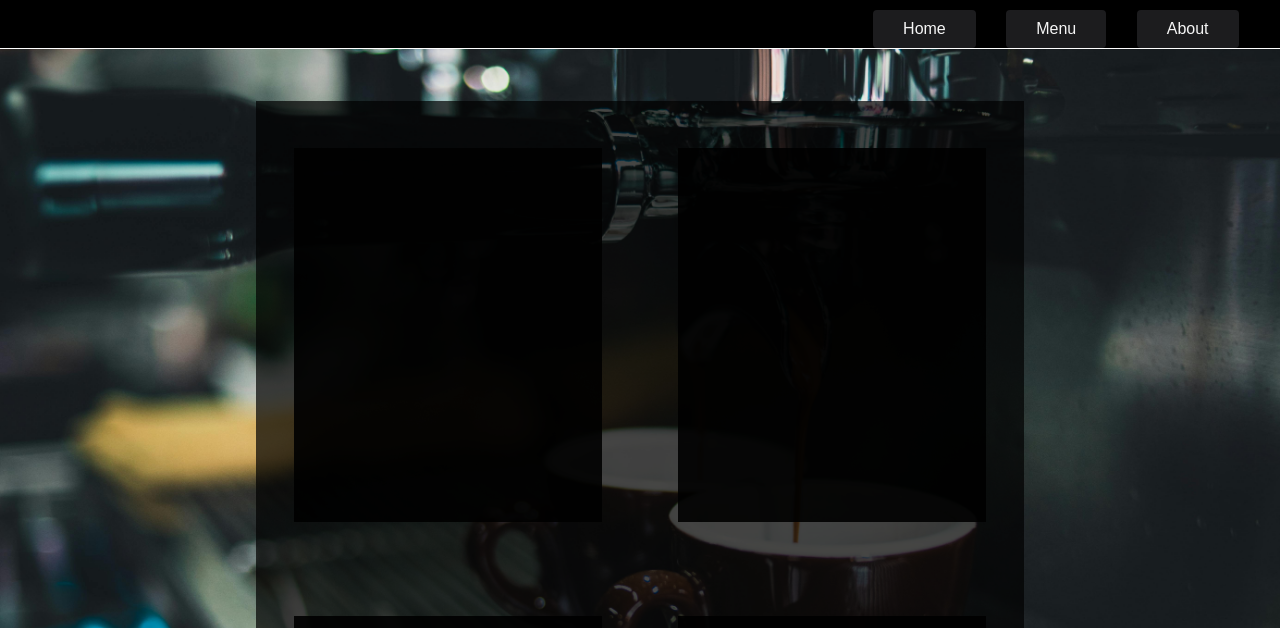
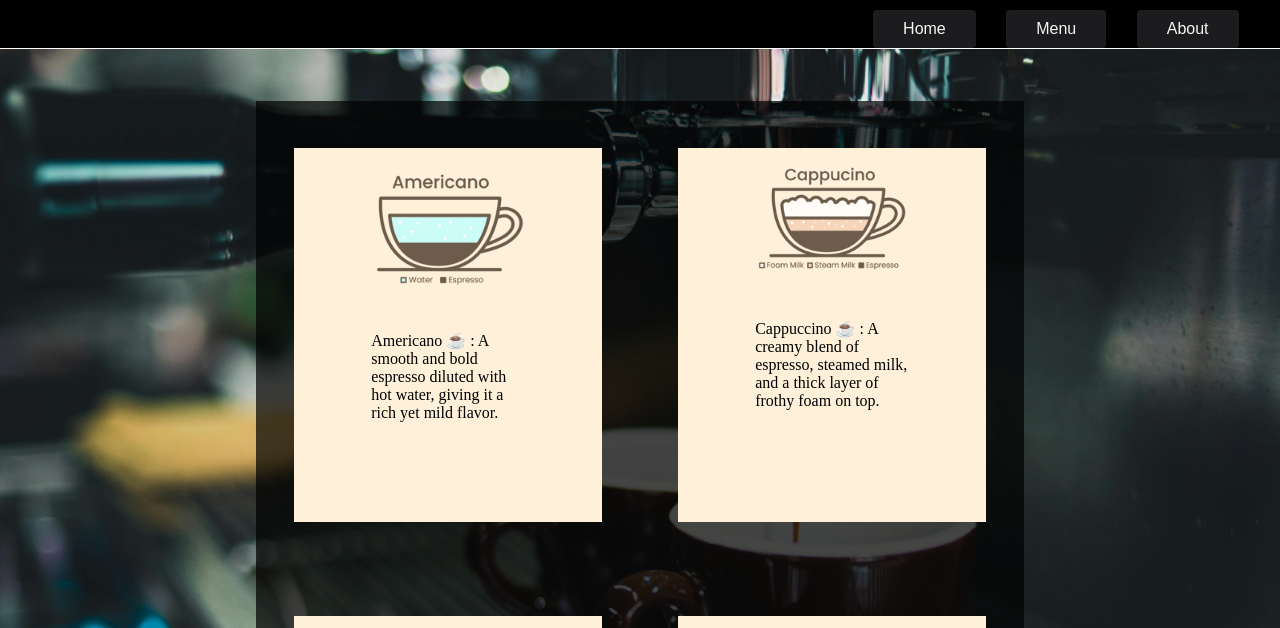
Before and after one commit to vasubhrdwj/Restaurant-Page, a website built with webpack: page src/template.html in a window 1280 px wide. Shown: the part 95-723 px from the top of the page. Built offline with nearby package versions, Linux system fonts and the light colour scheme.

Commit message:
Added content for recipes and pics

```diff
--- a/src/index.js
+++ b/src/index.js
@@ -1,4 +1,6 @@
 import "./style.css";
 import homePage from "./home-page.js";
+import menu from "./menu.js";
 
 // homePage();
+menu();
--- /dev/null
+++ b/src/menu.js
@@ -0,0 +1,32 @@
+import p1 from "../assets/Photos/americano-pic.png";
+import p2 from "../assets/Photos/Cappucino-pic.png";
+import p3 from "../assets/Photos/espresso-pic.png";
+import p4 from "../assets/Photos/mochachino-pic.png";
+
+export default function menu() {
+  const contentDiv = document.querySelector("#content");
+
+  const menuBox = document.createElement("div");
+  const images = [p1, p2, p3, p4];
+  const t1 = `Americano ☕ : A smooth and bold espresso diluted with hot water, giving it a rich yet mild flavor.`;
+  const t2 = `Cappuccino ☕ : A creamy blend of espresso, steamed milk, and a thick layer of frothy foam on top.`;
+  const t3 = `Espresso ☕ : A strong, concentrated shot of coffee with a deep, intense flavor and a velvety crema.`;
+  const t4 = `Mochaccino ☕ : A delightful mix of espresso, steamed milk, and chocolate, topped with whipped cream.`;
+  const txt = [t1, t2, t3, t4];
+
+  menuBox.classList.add("menuBox");
+
+  for (let i = 0; i < 4; i++) {
+    const dish = document.createElement("div");
+    dish.classList.add("dish");
+    menuBox.appendChild(dish);
+    const img = document.createElement("img");
+    const t = document.createElement("p");
+    t.textContent = txt[i];
+    img.classList.add("recipe-img");
+    img.src = images[i];
+    dish.appendChild(img);
+    dish.appendChild(t);
+  }
+  contentDiv.appendChild(menuBox);
+}
--- a/src/style.css
+++ b/src/style.css
@@ -90,5 +90,19 @@ button:hover {
 }
 
 .dish {
-  background-color: rgba(0, 0, 0, 0.9);
+  background-color: #fff1d9;
+  color: black;
 }
+
+.dish > p {
+  width: 50%;
+  margin: 10% 25% 0 25%;
+}
+
+.recipe-img {
+  margin-top: 5%;
+  width: 50%;
+  height: auto;
+  opacity: 0.8;
+  margin-left: 25%;
+}
--- a/src/template.html
+++ b/src/template.html
@@ -16,12 +16,12 @@
       </nav>
     </header>
     <div id="content">
-      <div class="menuBox">
+      <!-- <div class="menuBox">
         <div class="dish"></div>
         <div class="dish"></div>
         <div class="dish"></div>
         <div class="dish"></div>
-      </div>
+      </div> -->
     </div>
   </body>
 </html>
```
Also changed, not shown: assets/Photos/Cappucino-pic.png (added), assets/Photos/americano-pic.png (added), assets/Photos/espresso-pic.png (added), assets/Photos/mochachino-pic.png (added), assets/Photos/vecteezy_various-coffee-types-in-the-cup-set_5949981.jpg (added).
